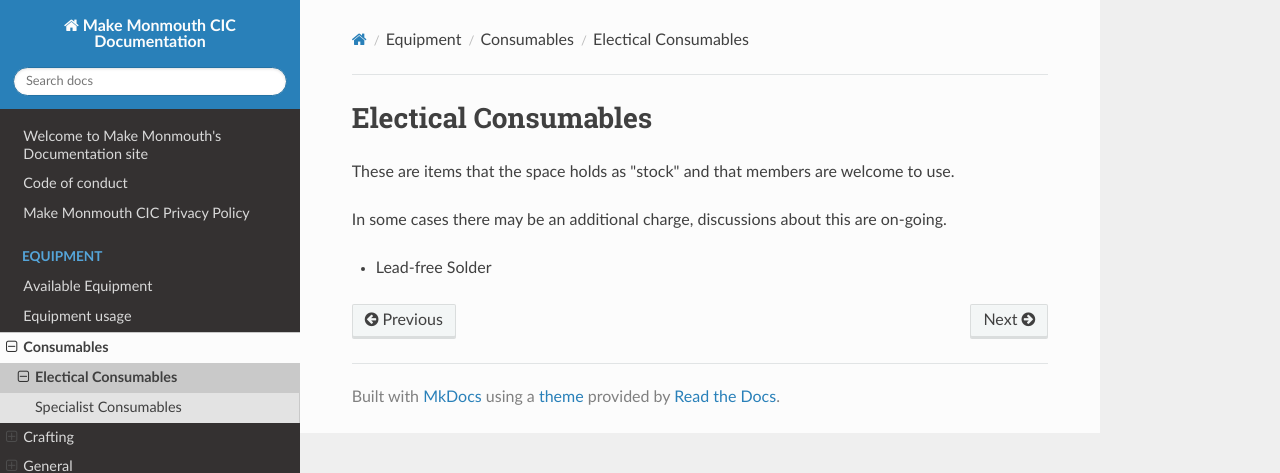
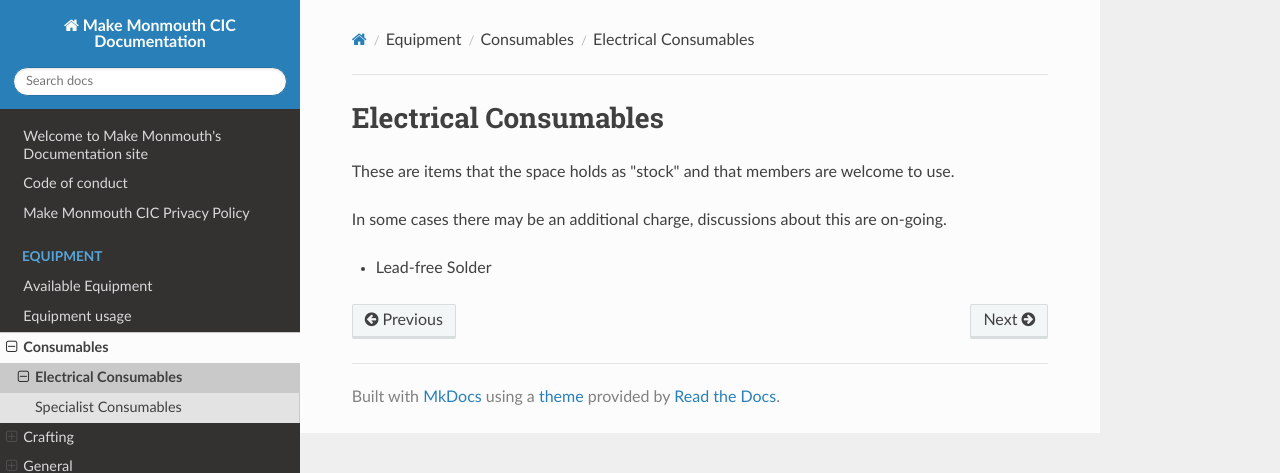
Before and after one commit to MakeMonmouth/docs, an MkDocs documentation site: the page built from docs/equipment/consumables/electrical.md, in a window 1280 px wide. Shown: the top 473 px of the page. Built offline with MkDocs 1.6.1, drawn with Linux system fonts in a browser that asks for light colours; nearby versions of some CDN libraries.

Commit message:
Spelling correction

```diff
--- a/docs/equipment/consumables/electrical.md
+++ b/docs/equipment/consumables/electrical.md
@@ -1,4 +1,4 @@
-# Electical Consumables
+# Electrical Consumables
 
 These are items that the space holds as "stock" and that members are welcome to use.
 
```
